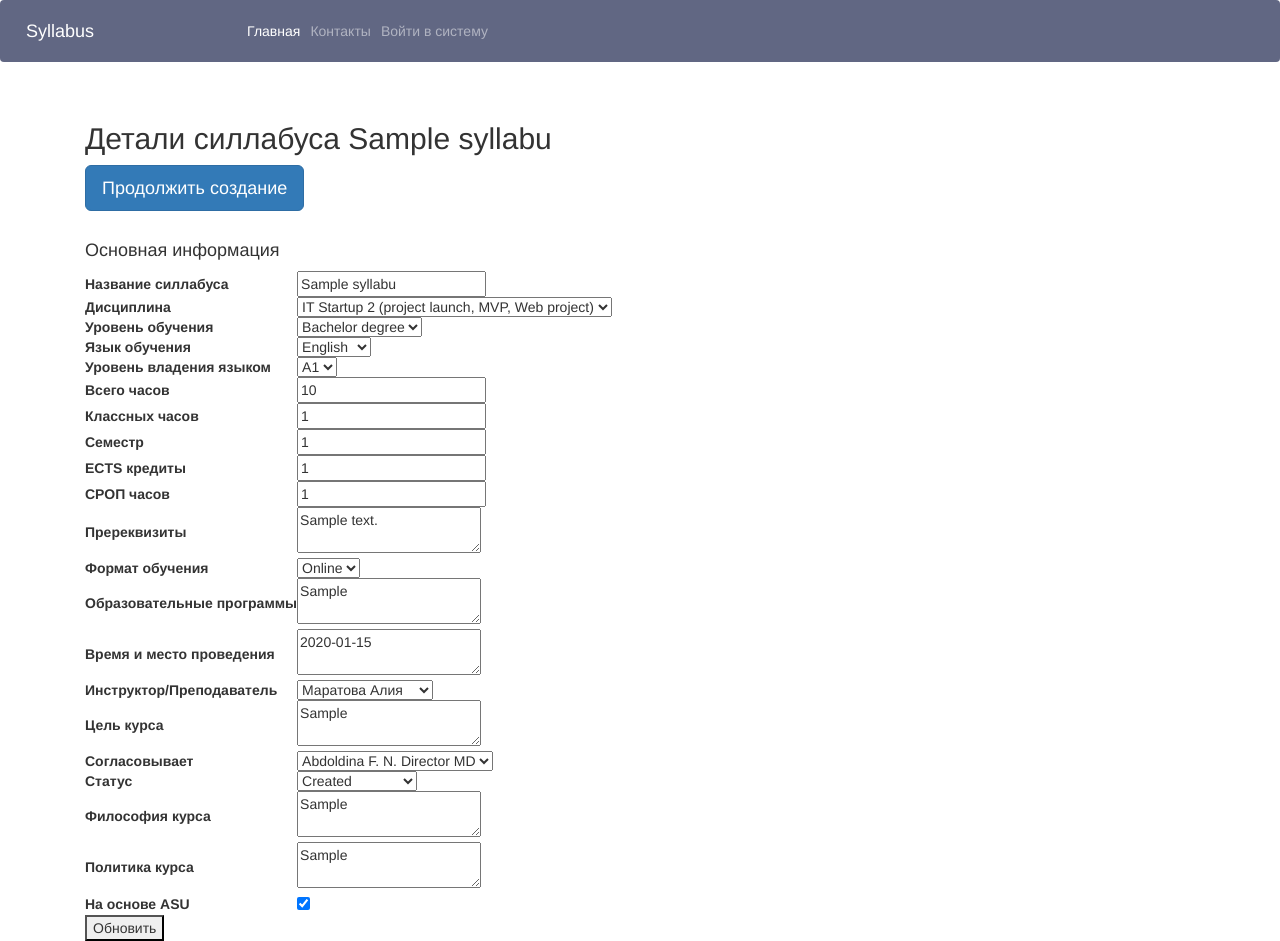
After one commit to CChromeVOX/Syllabus_project, a Django app: page /syllabus_details/1 in a window 1280 px wide. The commit adds this page. Run offline with Django 3.2, Linux system fonts and the light colour scheme; data comes from the database, SQL or seed files in the repository; both versions use the stored data as it was after the commit; tables that the repository leaves empty hold one stand-in row (values such as "Sample post").

Commit message:
Все кроме генерации документа

```diff
--- a/webbs/syllabuses/templates/syllabuses/add_module.html
+++ b/webbs/syllabuses/templates/syllabuses/add_module.html
@@ -17,7 +17,7 @@
 </table>
 <h3>Тематический план</h3>
 <br>
-<!-- Отображение добавленной литературы -->
+
 <h3>Добавлено:</h3>
 <table>
   <tr>
@@ -109,7 +109,7 @@
 
 <br/>
 <a href="{% url 'next_step' syllabus.id %}" class="btn btn-primary btn-lg">Назад</a>
-<a href="{% url 'next_step' syllabus.id %}" class="btn btn-primary btn-lg">Далее</a>
+<a href="{% url 'add_policy' syllabus.id %}" class="btn btn-primary btn-lg">Далее</a>
 
 </div>
 {% endblock %}
--- a/webbs/syllabuses/templates/syllabuses/base.html
+++ b/webbs/syllabuses/templates/syllabuses/base.html
@@ -7,7 +7,8 @@
 
     <!-- Bootstrap CSS -->
     <link rel="stylesheet" href="https://cdn.jsdelivr.net/npm/bootstrap@4.3.1/dist/css/bootstrap.min.css" integrity="sha384-ggOyR0iXCbMQv3Xipma34MD+dH/1fQ784/j6cY/iJTQUOhcWr7x9JvoRxT2MZw1T" crossorigin="anonymous">
-
+<!-- Latest compiled and minified CSS -->
+    <link rel="stylesheet" href="https://cdn.jsdelivr.net/npm/bootstrap@3.4.1/dist/css/bootstrap.min.css" integrity="sha384-HSMxcRTRxnN+Bdg0JdbxYKrThecOKuH5zCYotlSAcp1+c8xmyTe9GYg1l9a69psu" crossorigin="anonymous">
     <title>Hello, world!</title>
   </head>
   <body>
--- a/webbs/syllabuses/templates/syllabuses/create_syllabus.html
+++ b/webbs/syllabuses/templates/syllabuses/create_syllabus.html
@@ -11,6 +11,7 @@
     {{ form.as_p }}
     <button type="submit">Далее</button>
   </form>
+  </form>
 
 </div>
 {% endblock %}
--- a/webbs/syllabuses/templates/syllabuses/navbar.html
+++ b/webbs/syllabuses/templates/syllabuses/navbar.html
@@ -15,30 +15,35 @@
         <li class="nav-item">
           <a class="nav-link" href="{% url 'home' %}">Контакты</a>
         </li>
+        {% if user.is_authenticated %}
         <li class="nav-item dropdown">
             <a class="nav-link dropdown-toggle" href="{% url 'home' %}" id="navbarDropdownMenuLink" role="button" data-toggle="dropdown" aria-haspopup="true" aria-expanded="false">
               Силлабус
             </a>
             <div class="dropdown-menu" aria-labelledby="navbarDropdownMenuLink">
-              <a class="dropdown-item" href="#">Мои силлабусы</a>
+              <a class="dropdown-item" href="{% url 'my_syllabuses' %}">Мои силлабусы</a>
               <div class="dropdown-divider"></div>
-              <a class="dropdown-item" href="#">Создать новый</a>
-              <a class="dropdown-item" href="#">Дополнить существующий</a>
-              <a class="dropdown-item" href="#">Скачать силлабус</a>
+              <a class="dropdown-item" href="{% url 'create_syllabus' %}">Создать новый</a>
+              <a class="dropdown-item" href="">Скачать силлабус</a>
 
             </div>
           </li>
         <li class="nav-item dropdown">
           <a class="nav-link dropdown-toggle" href="{% url 'home' %}" id="navbarDropdownMenuLink" role="button" data-toggle="dropdown" aria-haspopup="true" aria-expanded="false">
-            Пользователь
+            {{user.first_name}} {{user.last_name}}
           </a>
           <div class="dropdown-menu" aria-labelledby="navbarDropdownMenuLink">
-            <a class="dropdown-item" href="#">Редактировать профиль</a>
+            <a class="dropdown-item" href="{% url 'edit_profile' %}">Редактировать профиль</a>
 
-            <a class="dropdown-item" href="#">Выйти из аккаунта</a>
+            <a class="dropdown-item" href="{% url 'logout' %}">Выйти из аккаунта</a>
 
           </div>
         </li>
+        {% else %}
+        <li class="nav-item">
+          <a class="nav-link" href="{% url 'login' %}">Войти в систему</a>
+        </li>
+        {% endif %}
       </ul>
     </div>
   </nav>
--- /dev/null
+++ b/webbs/syllabuses/templates/syllabuses/syllabus_details.html
@@ -0,0 +1,218 @@
+{% extends 'syllabuses/base.html' %}
+
+{% block content %}
+<div class="container">
+  <br/>
+  <h2>Детали силлабуса {{ syllabus.syllabus_name }}</h2>
+  <a href="{% url 'continue_edit' syllabus_id=syllabus.id %}" class="btn btn-primary btn-lg"> Продолжить создание</a>
+  <br/>
+  <br/>
+<h4>Основная информация</h4>
+<form method="post" id="syllabus-form">
+    {% csrf_token %}
+    <table>
+      <tr>
+        <th>Название силлабуса</th>
+        <td>
+          <input type="text" name="syllabus_name" value="{{ syllabus.syllabus_name }}">
+        </td>
+      </tr>
+      <tr>
+        <th>Дисциплина</th>
+        <td>
+          <select name="course">
+            {% for course in courses %}
+            <option value="{{ course.pk }}" {% if course.pk == syllabus.course_id %}selected{% endif %}>{{ course.name }}</option>
+            {% endfor %}
+          </select>
+        </td>
+      </tr>
+      <tr>
+        <th>Уровень обучения</th>
+        <td>
+          <select name="training_level">
+            {% for level in edu_levels %}
+            <option value="{{ level.pk }}" {% if level.pk == syllabus.training_level.id %}selected{% endif %}>{{ level.type }}</option>
+            {% endfor %}
+          </select>
+        </td>
+      </tr>
+      <tr>
+        <th>Язык обучения</th>
+        <td>
+          <select name="language_of_education">
+            {% for language in languages %}
+            <option value="{{ language.pk }}" {% if language.pk == syllabus.language_of_education_id %}selected{% endif %}>{{ language.title }}</option>
+            {% endfor %}
+          </select>
+        </td>
+      </tr>
+      <tr>
+        <th>Уровень владения языком</th>
+        <td>
+          <select name="proficiency_level">
+            {% for proficiency in proficiencies %}
+            <option value="{{ proficiency.pk }}" {% if proficiency.pk == syllabus.proficiency_level_id %}selected{% endif %}>{{ proficiency.level }}</option>
+            {% endfor %}
+          </select>
+        </td>
+      </tr>
+      <tr>
+        <th>Всего часов</th>
+        <td>
+          <input type="number" name="total_hours" value="{{ syllabus.total_hours }}">
+        </td>
+      </tr>
+      <tr>
+        <th>Классных часов</th>
+        <td>
+          <input type="number" name="classroom_hours" value="{{ syllabus.classroom_hours }}">
+        </td>
+      </tr>
+      <tr>
+        <th>Семестр</th>
+        <td>
+          <input type="number" name="semester" value="{{ syllabus.semester }}">
+        </td>
+      </tr>
+      <tr>
+        <th>ECTS кредиты</th>
+        <td>
+          <input type="number" name="ects" value="{{ syllabus.ects }}">
+        </td>
+      </tr>
+      <tr>
+        <th>СРОП часов</th>
+        <td>
+          <input type="number" name="iw_hours" value="{{ syllabus.iw_hours }}">
+        </td>
+      </tr>
+      <tr>
+        <th>Пререквизиты</th>
+        <td>
+          <textarea name="prerequisites">{{ syllabus.prerequisites }}</textarea>
+        </td>
+      </tr>
+      <tr>
+        <th>Формат обучения</th>
+        <td>
+          <select name="format_of_training">
+            {% for format in formats %}
+            <option value="{{ format.pk }}" {% if format.pk == syllabus.format_of_training_id %}selected{% endif %}>{{ format.type }}</option>
+            {% endfor %}
+          </select>
+        </td>
+      </tr>
+      <tr>
+        <th>Образовательные программы</th>
+        <td>
+          <textarea name="edu_programms">{{ syllabus.edu_programms }}</textarea>
+        </td>
+      </tr>
+      <tr>
+        <th>Время и место проведения</th>
+        <td>
+          <textarea name="time_place">{{ syllabus.time_place }}</textarea>
+        </td>
+      </tr>
+      <tr>
+        <th>Инструктор/Преподаватель</th>
+        <td>
+          <select name="instructor">
+            {% for instructor in instructors %}
+            <option value="{{ instructor.pk }}" {% if instructor.pk == syllabus.instructor_id %}selected{% endif %}>{{ instructor.last_name }} {{ instructor.first_name }}</option>
+            {% endfor %}
+          </select>
+        </td>
+      </tr>
+      <tr>
+        <th>Цель курса</th>
+        <td>
+          <textarea name="course_objective">{{ syllabus.course_objective }}</textarea>
+        </td>
+        </tr>
+        <tr>
+        <th>Согласовывает</th>
+        <td>
+          <select name="agreed_with">
+            {% for director in directors %}
+            <option value="{{ director.pk }}" {% if director.pk == syllabus.agreed_with_id %}selected{% endif %}>{{ director.full_name }} {{ director.prof }}</option>
+            {% endfor %}
+          </select>
+        </td>
+      </tr>
+      <tr>
+        <th>Статус</th>
+        <td>
+          <select name="status">
+            {% for status in statuses %}
+            <option value="{{ status.pk }}" {% if status.pk == syllabus.status_id %}selected{% endif %}>{{ status.type }}</option>
+            {% endfor %}
+          </select>
+        </td>
+      </tr>
+      <tr>
+        <th>Философия курса</th>
+        <td>
+          <textarea name="course_philosophy">{{ syllabus.course_philosophy }}</textarea>
+        </td>
+      </tr>
+      <tr>
+        <th>Политика курса</th>
+        <td>
+          <textarea name="course_etics">{{ syllabus.course_etics }}</textarea>
+        </td>
+      </tr>
+      <tr>
+        <th>На основе ASU</th>
+        <td>
+          <input type="checkbox" name="asu" {% if syllabus.asu %}checked{% endif %}>
+        </td>
+      </tr>
+    </table>
+    <button type="submit">Обновить</button>
+
+  </form>
+{% if syllabus.status.type == "added modules" or syllabus.status.type == "added policy" or syllabus.status.type == "added policy" or syllabus.status.type == "Ready" %}
+<h3>Добавлено:</h3>
+<table>
+  <tr>
+    <th>Неделя</th>
+    <th>Тема</th>
+    <th>Формат</th>
+    <th>Задания</th>
+    <th>Результаты обучения</th>
+    <th>Вопросы по модулю</th>
+    <th>Литература</th>
+    <th>Оценивание</th>
+    <th>Максимальный процент</th>
+    <th>Максимальный вес</th>
+    <th>Итого в баллах</th>
+    <th></th>
+  </tr>
+
+  {% for module in modules %}
+    <tr>
+      <td>{{ module.week }}</td>
+      <td>{{ module.theme }}</td>
+      <td>{{ module.format }}</td>
+      <td>{{ module.tasks }}</td>
+      <td>{{ module.course_lo }}</td>
+      <td>{{ module.questions }}</td>
+      <td>{{ module.literature }}</td>
+      <td>{{ module.grading }}</td>
+      <td>{{ module.max_percent }}</td>
+      <td>{{ module.max_weight }}</td>
+      <td>{{ module.total_in_points }}</td>
+      <td>
+        <form method="POST" action="{% url 'delete_module' pk=module.id syllabus_id=syllabus.id %}">
+          {% csrf_token %}
+          <button type="submit" class="btn btn-danger">Удалить</button>
+        </form>
+      </td>
+    </tr>
+  {% endfor %}
+</table>
+{% endif %}
+</div>
+{% endblock %}
--- a/webbs/syllabuses/urls.py
+++ b/webbs/syllabuses/urls.py
@@ -9,5 +9,16 @@ urlpatterns = [
     path('next_step/<int:syllabus_id>', views.next_step, name="next_step"),
     path('add_module/<int:syllabus_id>', views.add_module, name="add_module"),
     path('half/<int:syllabus_id>', views.half, name="half"),
+    path('add_policy/<int:syllabus_id>', views.add_policy, name="add_policy"),
+    path('login/', views.login_v, name='login'),
+    path('logout/', views.logout_view, name='logout'),
+    path('edit_profile/', views.edit_profile, name='edit_profile'),
+    path('my_syllabuses/', views.my_syllabuses, name='my_syllabuses'),
+    path('delete_syllabus/<int:syllabus_id>', views.delete_syllabus, name="delete_syllabus"),
+    path('syllabus_details/<int:syllabus_id>', views.syllabus_details, name="syllabus_details"),
+    path('continue_edit/<int:syllabus_id>', views.continue_edit, name="continue_edit"),
+  #  path('generate_syllabus/', views.generate_syllabus, name='generate_syllabus'),
+
+
 
 ]
--- a/webbs/syllabuses/views.py
+++ b/webbs/syllabuses/views.py
@@ -1,18 +1,69 @@
 from django.shortcuts import redirect, render
 from django.shortcuts import render
 from django.urls import reverse
-from syllabuses.models import Syllabus, Literature, LiteratureInSyllabus, Module, Format, CourseLO
-from .forms import SyllabusForm, SecondStepForm
+from syllabuses.models import *
+from .forms import *
+from django.contrib.auth.forms import AuthenticationForm
+from django.contrib.auth import authenticate, login, logout
 from django.http import HttpResponseRedirect, JsonResponse
+from django.shortcuts import get_object_or_404
 
 # Create your views here.
 def home(request):
     return render(request, 'syllabuses/home.html', {})
 
+
+
+def login_v(request):
+    if request.method == 'POST':
+        form = AuthenticationForm(data=request.POST)
+        if form.is_valid():
+            username = form.cleaned_data.get('username')
+            password = form.cleaned_data.get('password')
+            user = authenticate(request, username=username, password=password)
+            if user is not None:
+                login(request, user)
+                return redirect('../create_syllabus')
+            else:
+                print(request, "Why is this not returned for inval")
+    else:
+        form = AuthenticationForm()
+    return render(request, 'syllabuses/login.html', {'form': form})
+
+def logout_view(request):
+    logout(request)
+    return redirect('../create_syllabus')
+
+
+
+
+
+
+
+
+
+
+
+
+
+
+
+
+
+
+
+
+
+
+
+
+
+
 def create_syllabus(request):
     if request.method == 'POST':
         form = SyllabusForm(request.POST)
         if form.is_valid():
+            syllabus.status = Status.objects.get(type="Created")
             syllabus = form.save()
             return redirect(f'literature_form/{syllabus.id}')
 
@@ -24,6 +75,8 @@ def create_syllabus(request):
 def next_step(request, syllabus_id: int):
     syllabus = Syllabus.objects.get(pk=syllabus_id)
     if request.method == "POST":
+        syllabus.status = Status.objects.get(type="added literature")
+        syllabus.save()
         l = request.POST["liter"]
         literature = Literature.objects.get(pk=l)
         mandatory = request.POST["mandatory"]
@@ -43,6 +96,12 @@ def delete_literature(request, pk, syllabus_id):
     syllabus_id=syllabus_id
     literature.delete()
     return redirect(f'../../../next_step/{syllabus_id}')
+
+
+def delete_syllabus(request, syllabus_id):
+    syl = Syllabus.objects.get(pk=syllabus_id)
+    syl.delete()
+    return redirect(f'../../../my_syllabuses')
 
 def delete_module(request, pk, syllabus_id):
     module = Module.objects.get(pk=pk)
@@ -68,10 +127,88 @@ def add_literature(request, syllabus_id: int):
                     })
 
 
+
+def syllabus_details(request, syllabus_id: int):
+    syllabus = get_object_or_404(Syllabus, pk=syllabus_id)
+    lo11 = CourseLO.objects.filter(syllabus=syllabus).filter(type=True)
+    lo22 = CourseLO.objects.filter(syllabus=syllabus).filter(type=False)
+    modules = Module.objects.filter(syllabus=syllabus).order_by('week')
+
+    if request.method == 'POST':
+        syllabus.syllabus_name= request.POST.get('syllabus_name')
+        course = request.POST.get('course')
+        training_level = request.POST.get('training_level')
+        language_of_education = request.POST.get('language_of_education')
+        proficiency_level = request.POST.get('proficiency_level')
+        total_hours = request.POST.get('total_hours')
+        classroom_hours = request.POST.get('classroom_hours')
+        semester = request.POST.get('semester')
+        ects = request.POST.get('ects')
+        iw_hours = request.POST.get('iw_hours')
+        prerequisites = request.POST.get('prerequisites')
+        format_of_training = request.POST.get('format_of_training')
+        edu_programms = request.POST.get('edu_programms')
+        time_place = request.POST.get('time_place')
+        instructor = request.POST.get('instructor')
+        course_objective = request.POST.get('course_objective')
+        agreed_with = request.POST.get('agreed_with')
+        status = request.POST.get('status')
+        course_philosophy = request.POST.get('course_philosophy')
+        course_etics = request.POST.get('course_etics')
+        asu = request.POST.get('asu')
+        syllabus.course = Course.objects.get(pk=course)
+        syllabus.training_level = EduLevel.objects.get(pk=training_level)
+        syllabus.language_of_education = Language.objects.get(pk=language_of_education)
+        syllabus.proficiency_level = Proficiency.objects.get(pk=proficiency_level)
+        syllabus.total_hours = total_hours
+        syllabus.classroom_hours = classroom_hours
+        syllabus.semester = semester
+        syllabus.ects = ects
+        syllabus.iw_hours = iw_hours
+        syllabus.prerequisites = prerequisites
+        syllabus.format_of_training = Format.objects.get(pk=format_of_training)
+        syllabus.edu_programms = edu_programms
+        syllabus.time_place = time_place
+        syllabus.instructor = CustomUser.objects.get(pk=instructor)
+        syllabus.course_objective = course_objective
+        syllabus.agreed_with = Director.objects.get(pk=agreed_with)
+        syllabus.status = Status.objects.get(pk=status)
+        syllabus.course_philosophy = course_philosophy
+        syllabus.course_etics = course_etics
+        if asu=="on":
+            syllabus.asu = True
+        else:
+            syllabus.asu = False
+        syllabus.save()
+        return redirect(reverse('syllabus_details', args=[syllabus_id]))
+
+
+    return render(request, 'syllabuses/syllabus_details.html', {
+        'syllabus': syllabus,
+        'literatures': LiteratureInSyllabus.objects.filter(syllabus=syllabus),
+        'lo11': lo11,
+        'lo22': lo22,
+        'modules': modules,
+        'courses': Course.objects.all(),
+        'edu_levels': EduLevel.objects.all(),
+        'languages': Language.objects.all(),
+        'proficiencies': Proficiency.objects.all(),
+        'formats': Format.objects.all(),
+        'instructors': CustomUser.objects.all(),
+        'directors': Director.objects.all(),
+        'statuses': Status.objects.all(),
+    })
+
+
+
+
+
 def half(request, syllabus_id: int):
     syllabus = Syllabus.objects.get(pk=syllabus_id)
   # literature_form = SecondStepForm()
     if request.method == "POST":
+        syllabus.status = Status.objects.get(type="added lo")
+        syllabus.save()
         lo = request.POST["lo"]
         lo2 = request.POST["lo2"]
         CourseLO.objects.create(
@@ -92,11 +229,37 @@ def half(request, syllabus_id: int):
 
                     })
 
+def edit_profile(request):
+    currentuser = request.user
+
+    return render(request, 'syllabuses/edit_profile.html',
+                  {
+                      'user': currentuser,
+
+                    })
+
+
+def add_policy(request, syllabus_id: int):
+    syllabus = Syllabus.objects.get(pk=syllabus_id)
+    if request.method == "POST":
+        syllabus.status = Status.objects.get(type="added policy")
+        syllabus.course_philosophy = request.POST["phylosophy"]
+        syllabus.course_etics = request.POST["policy"]
+        syllabus.save()
+
+    return render(request, 'syllabuses/add_policy.html',
+                  {
+                      'syllabus': syllabus,
+                    })
+
+
 
 def add_module(request, syllabus_id: int):
     syllabus = Syllabus.objects.get(pk=syllabus_id)
 
     if request.method == "POST":
+        syllabus.status = Status.objects.get(type="added modules")
+        syllabus.save()
         week = request.POST["week"]
         theme = request.POST["theme"]
         format = Format.objects.get(pk = request.POST["format"])
@@ -134,3 +297,30 @@ def add_module(request, syllabus_id: int):
                       'lo11': CourseLO.objects.get(syllabus=syllabus, type=True),
                       'lo22': CourseLO.objects.get(syllabus=syllabus, type=False),
                     })
+
+
+
+def continue_edit(request, syllabus_id: int):
+    syllabus = Syllabus.objects.get(pk=syllabus_id)
+    print(syllabus.status)
+
+    if syllabus.status == Status.objects.get(type="Created"):
+        return redirect(f'../../literature_form/{syllabus_id}')
+    elif syllabus.status == Status.objects.get(type="added literature"):
+        return redirect(f'../../half/{syllabus_id}')
+    elif syllabus.status == Status.objects.get(type="added lo"):
+        return redirect(f'../../add_module/{syllabus_id}')
+    else: return redirect(reverse('syllabus_details', args=[syllabus_id]))
+
+
+
+
+
+
+def my_syllabuses(request):
+    syllabuses = Syllabus.objects.filter(instructor=request.user)
+
+    return render(request, 'syllabuses/my_syllabuses.html',
+                  {
+                      'syllabuses': syllabuses,
+                    })
--- a/webbs/webbs/settings.py
+++ b/webbs/webbs/settings.py
@@ -84,7 +84,10 @@ DATABASES = {
 
 # Password validation
 # https://docs.djangoproject.com/en/3.2/ref/settings/#auth-password-validators
-
+AUTHENTICATION_BACKENDS = [
+    'syllabuses.backends.CustomUserBackend',
+    'django.contrib.auth.backends.ModelBackend',
+]
 AUTH_PASSWORD_VALIDATORS = [
     {
         'NAME': 'django.contrib.auth.password_validation.UserAttributeSimilarityValidator',
```
Also changed, not shown: webbs/syllabuses/admin.py (+16 -1 lines), webbs/syllabuses/backends.py (added, +17 -0 lines), webbs/syllabuses/models.py (+24 -7 lines), webbs/syllabuses/templates/syllabuses/add_policy.html (added, +22 -0 lines), webbs/syllabuses/templates/syllabuses/edit_profile.html (added, +13 -0 lines), webbs/syllabuses/templates/syllabuses/login.html (added, +18 -0 lines), webbs/syllabuses/templates/syllabuses/my_syllabuses.html (added, +40 -0 lines), webbs/db.sqlite3, webbs/syllabuses/migrations/0007_alter_customuser_options_alter_customuser_managers_and_more.py (added).
